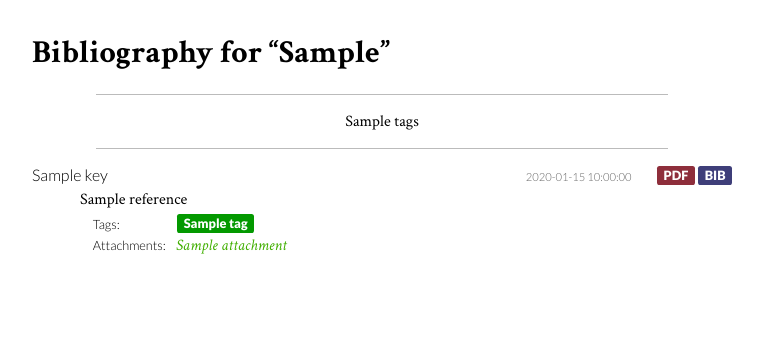
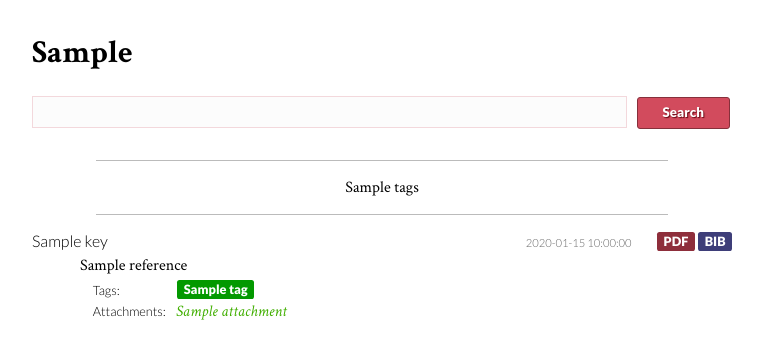
Before and after one commit to tmearnest/pdfs, a Python web app: template sbd/templates/bibliography.html in a window 1280 px wide. Shown: the top 359 px of the page, without its empty margins (258-1021 px from the left). Run offline with Jinja, Linux system fonts and the light colour scheme; the template is opened without the code that fills it: most values are stand-ins (such as "Sample title", 1, 10 or a date in 2020).

Commit message:
full text search from www

```diff
--- a/sbd/static/style.css
+++ b/sbd/static/style.css
@@ -167,3 +167,70 @@ div.attLabel {
 div.attLabel::before {
     content: "Attachments:";
 }
+
+span.match {
+    font-weight: 400;
+    color: hsl(314, 67%, 46%);
+}
+
+div.searchResults {
+    font-size:0.9em;
+    margin-left: 2em;
+    text-align: justify;
+    margin-bottom: 4em;
+    border-radius: 0.5em;
+    border-left: solid 1px #bbb;
+    border-right: solid 1px #bbb;
+}
+
+
+div.fragment {
+    margin: 0.5em 1em 1em 1em;
+}
+
+span.fragmentPage {
+    font-family: 'Lato', sans-serif;
+    font-weight: 300;
+    color: #666;
+    font-size:0.8em;
+}
+
+span.fragmentPage::before {
+    content: "p.";
+}
+
+input.textInput {
+    color: #313131;
+    width: 84%;
+    padding: 0px 0px 0px 5px;
+    border: 1px solid hsla(352, 53%, 90%, 1);
+    background: hsla(0, 0%, 99%, 1);
+    font-family: Lato;
+    height: 30px;
+    line-height: 15px;
+    margin: 2px 6px 16px 0px;
+    outline-width:0;
+}
+
+input.textInput:focus {
+    border: 1px solid hsla(352, 100%, 88%, 1);
+    background: white;
+    outline-width:0;
+}
+
+
+.button {
+    background: #d24b5d;
+    border: 1px solid #86303b;
+    padding: 6px 25px 8px 25px;
+    color: #FFF;
+    border-radius: 3px;
+    text-shadow: 1px 1px 1px #670713;
+    cursor: pointer;
+    font-weight: 900;
+    font-family: Lato;
+}
+
+.button:hover {
+    background: #ec2640;
+}
--- a/sbd/templates/bibliography.html
+++ b/sbd/templates/bibliography.html
@@ -12,11 +12,11 @@
   </head>
   <body>
     <div class="sbd">
-       {% if search %}
-       <h1>Bibliography for “{{search}}” in “{{article_dir}}”</h1>
-       {% else %}
-       <h1>Bibliography for “{{article_dir}}”</h1>
-       {% endif %}
+       <h1>{{article_dir}}</h1>
+       <form action="/search" method="get">
+           <input class="textInput" type="text" name="q">
+           <input class="button" type="submit" value="Search">
+       </form>
        {% if tags %}
        <div class="tagBar">{{tags|safe}}</div>
        {% endif %}
@@ -49,6 +49,15 @@
                <a class="bib" target="_blank" href="/{{e.key}}.bib"></a>
            </div>
        </div>
+       {% if e.searchTxt %}
+       <div class='searchResults'>
+       {% for frag in e.searchTxt.frags %}
+       <div class='fragment'>
+           <span class='fragmentPage'>{{frag.page}}</span> {{frag.frag|safe}}
+       </div>
+       {% endfor %}
+       </div>
+       {% endif %}
        {% endfor %}
        {% else %}
             Nothing found
```
Also changed, not shown: sbd/Commands/WWW.py (+24 -0 lines).
